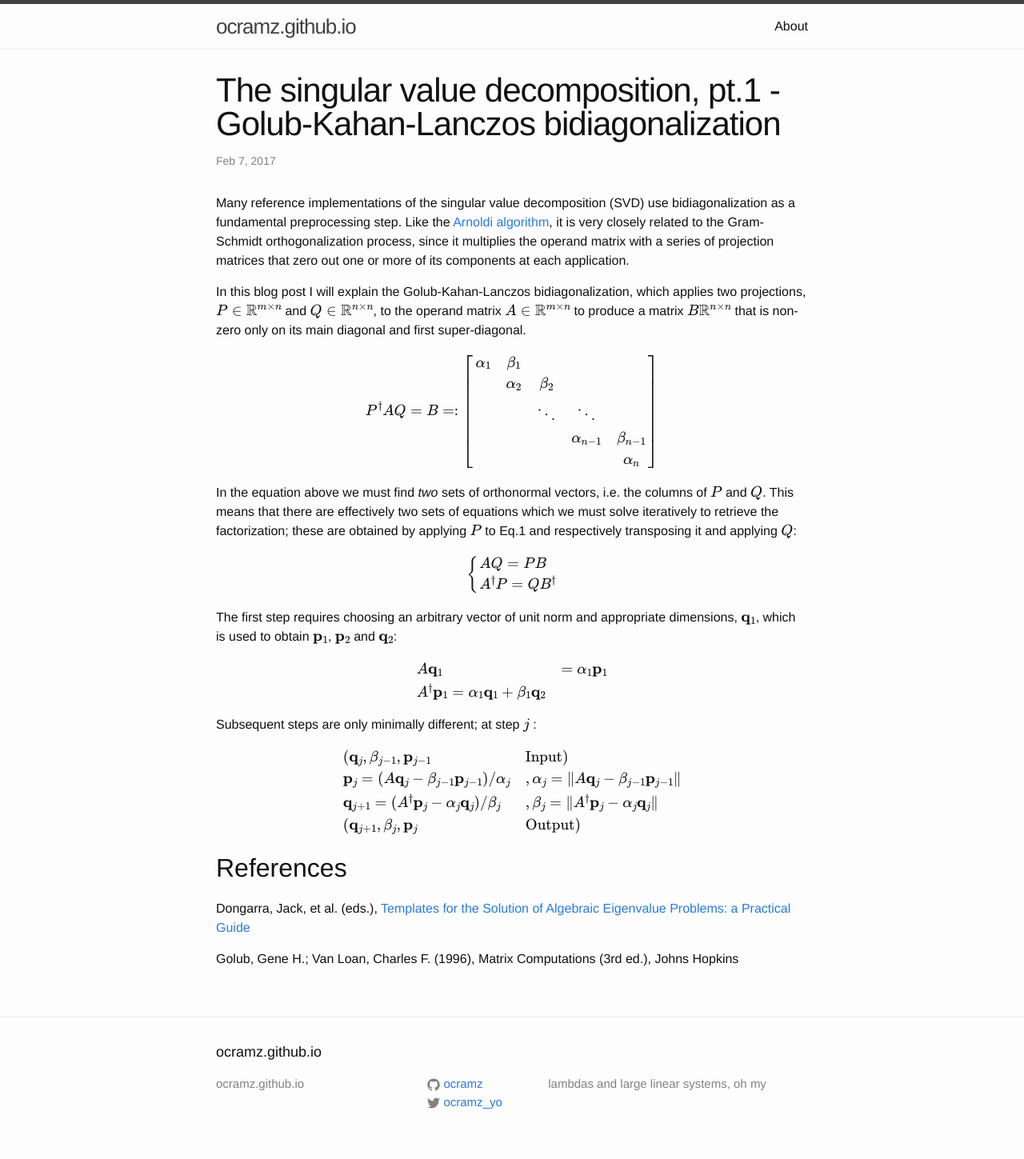
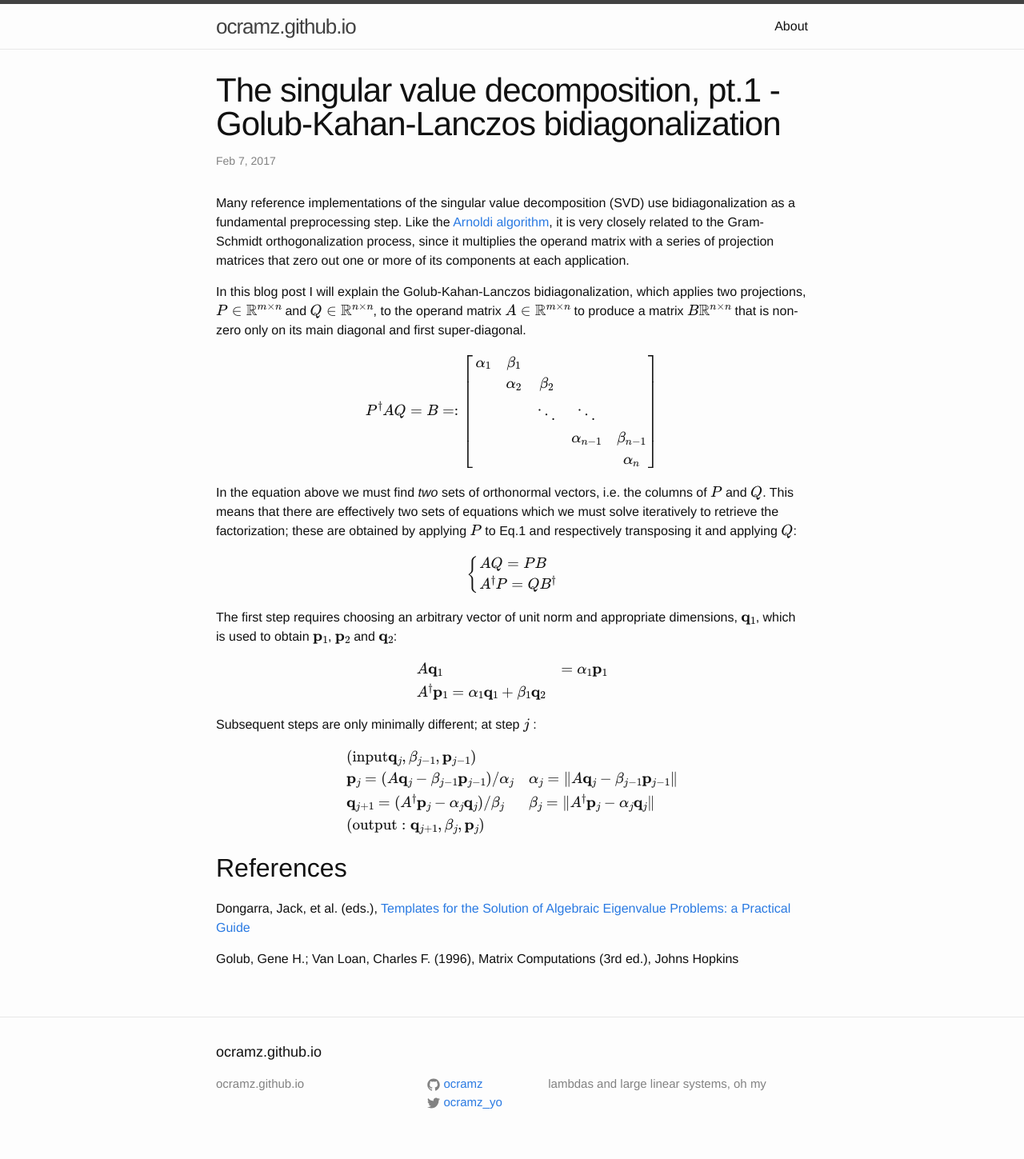
Before and after one commit to ocramz/ocramz.github.io, a Jekyll site: the page built from _posts/2017-02-07-golub-kahan-lanczos.markdown, in a window 1280 px wide. Shown: the whole page at 80% size. Built offline with Jekyll 4.4.1, drawn with Linux system fonts in a browser that asks for light colours; formulas are drawn with MathJax 3.

Commit message:
upd blog

```diff
--- a/_posts/2017-02-07-golub-kahan-lanczos.markdown
+++ b/_posts/2017-02-07-golub-kahan-lanczos.markdown
@@ -46,13 +46,13 @@ Subsequent steps are only minimally different; at step $$j$$ :
 
 $$
 \begin{array}{l l}
-(\mathbf{q}_j, \beta_{j-1}, \mathbf{p}_{j-1} & \mathrm{Input} )\\
+(\mathrm{input}\mathbf{q}_j, \beta_{j-1}, \mathbf{p}_{j-1} ) &\\
 
-\mathbf{p}_{j} = (A \mathbf{q}_{j} - \beta_{j-1} \mathbf{p}_{j-1})/\alpha_j &, \alpha_j =  \|A \mathbf{q}_{j} - \beta_{j-1} \mathbf{p}_{j-1}\|  \\
+\mathbf{p}_{j} = (A \mathbf{q}_{j} - \beta_{j-1} \mathbf{p}_{j-1})/\alpha_j &\alpha_j =  \|A \mathbf{q}_{j} - \beta_{j-1} \mathbf{p}_{j-1}\|  \\
 
-\mathbf{q}_{j+1} = (A^\dagger \mathbf{p}_{j} - \alpha_{j} \mathbf{q}_{j})/\beta_j &, \beta_j =  \|A^\dagger \mathbf{p}_{j} - \alpha_{j} \mathbf{q}_{j}\|  \\
+\mathbf{q}_{j+1} = (A^\dagger \mathbf{p}_{j} - \alpha_{j} \mathbf{q}_{j})/\beta_j &\beta_j =  \|A^\dagger \mathbf{p}_{j} - \alpha_{j} \mathbf{q}_{j}\|  \\
 
-(\mathbf{q}_{j+1}, \beta_{j}, \mathbf{p}_{j} & \mathrm{Output} )
+(\mathrm{output} : \mathbf{q}_{j+1}, \beta_{j}, \mathbf{p}_{j} )&
 \end{array}
 $$
 
```
